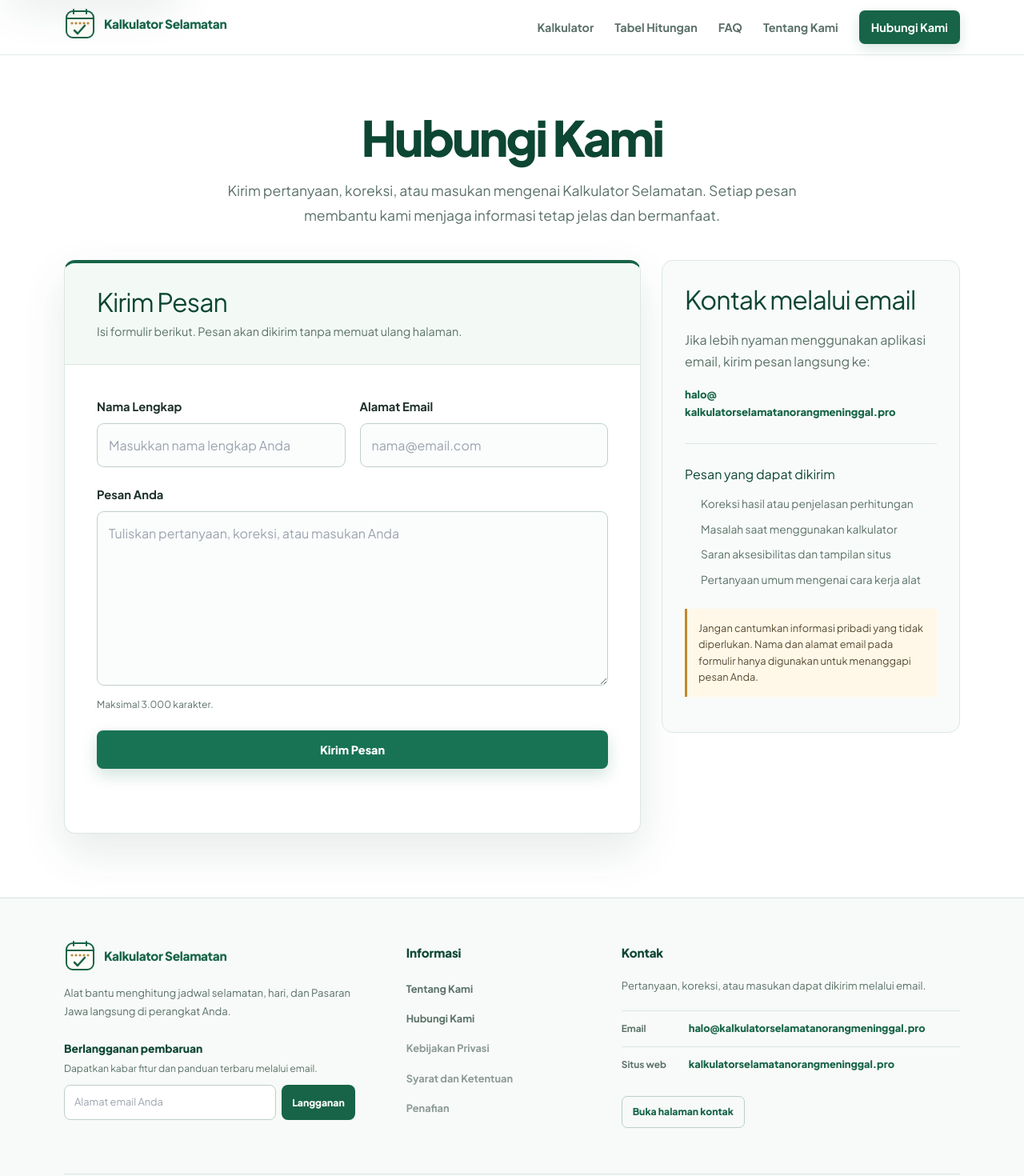
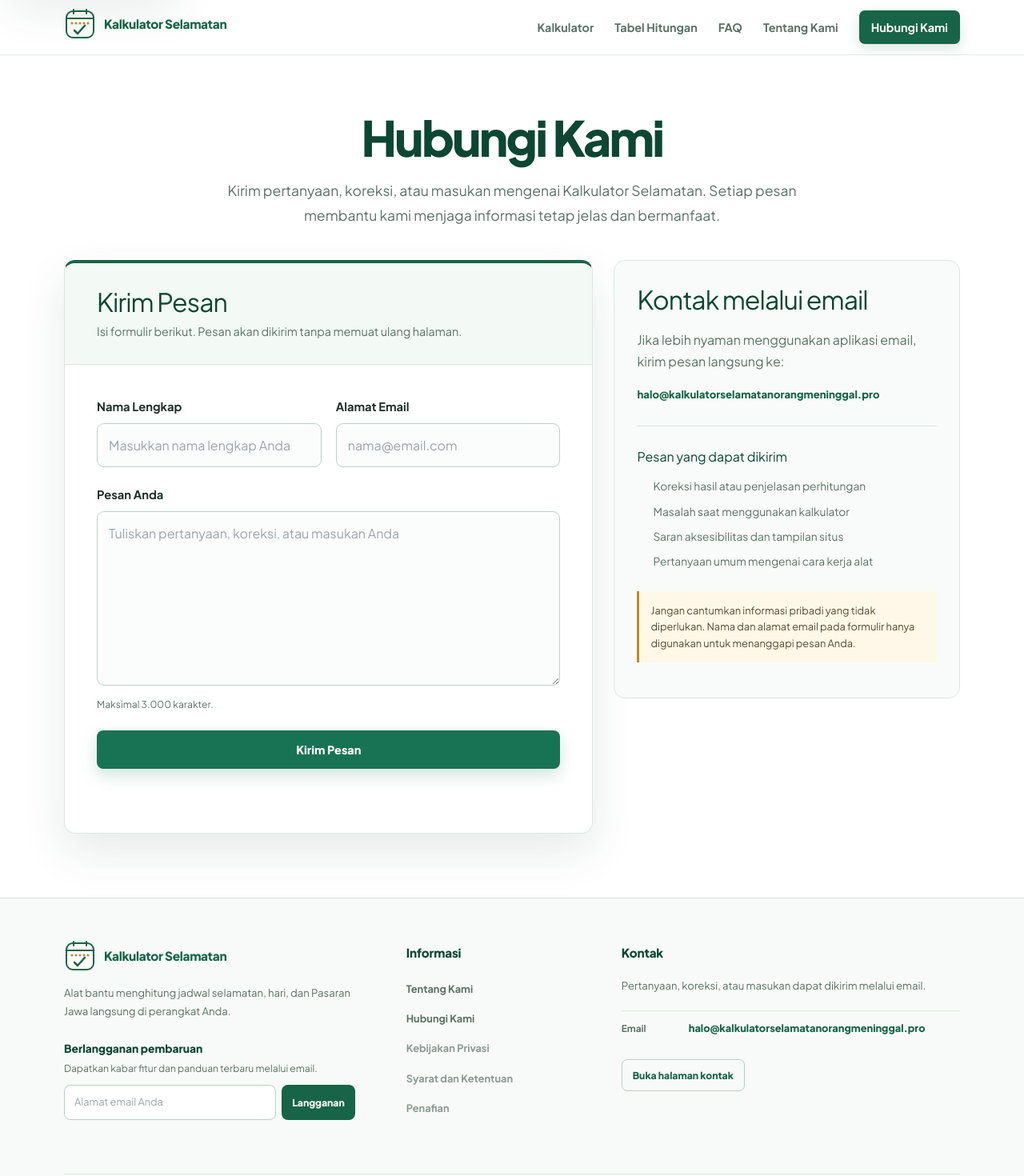
Before and after one commit to arslanwebx/kalkulator-menghitung-selamatan-orang-meninggal, a Next.js app: page /hubungi-kami in a window 1280 px wide. Shown: the top 1470 px of the page at 80% size. Built offline with nearby package versions, Linux system fonts and the light colour scheme.

Commit message:
Refine contact email layout

```diff
--- a/app/globals.css
+++ b/app/globals.css
@@ -1374,7 +1374,7 @@ tbody tr:last-child td {
 
 .contact-layout {
   display: grid;
-  grid-template-columns: minmax(0, 1.45fr) minmax(300px, 0.75fr);
+  grid-template-columns: minmax(0, 1.3fr) minmax(390px, 0.85fr);
   align-items: start;
   gap: 26px;
 }
@@ -1516,14 +1516,10 @@ tbody tr:last-child td {
 
 .contact-info-card > a {
   display: block;
+  overflow-wrap: anywhere;
   color: var(--forest);
   font-size: 0.82rem;
   font-weight: 750;
-}
-
-.contact-info-card > a span {
-  display: block;
-  overflow-wrap: normal;
 }
 
 .contact-expectations {
--- a/app/hubungi-kami/page.tsx
+++ b/app/hubungi-kami/page.tsx
@@ -57,8 +57,7 @@ export default function ContactPage() {
               langsung ke:
             </p>
             <a href="mailto:halo@kalkulatorselamatanorangmeninggal.pro">
-              <span>halo@</span>
-              <span>kalkulatorselamatanorangmeninggal.pro</span>
+              halo@kalkulatorselamatanorangmeninggal.pro
             </a>
 
             <div className="contact-expectations">
--- a/components/SiteFooter.tsx
+++ b/components/SiteFooter.tsx
@@ -40,12 +40,6 @@ export function SiteFooter() {
               halo@kalkulatorselamatanorangmeninggal.pro
             </a>
           </div>
-          <div className="footer-contact-item">
-            <span>Situs web</span>
-            <a href="https://kalkulatorselamatanorangmeninggal.pro/">
-              kalkulatorselamatanorangmeninggal.pro
-            </a>
-          </div>
           <Link className="footer-contact-link" href="/hubungi-kami/">
             Buka halaman kontak
           </Link>
```
